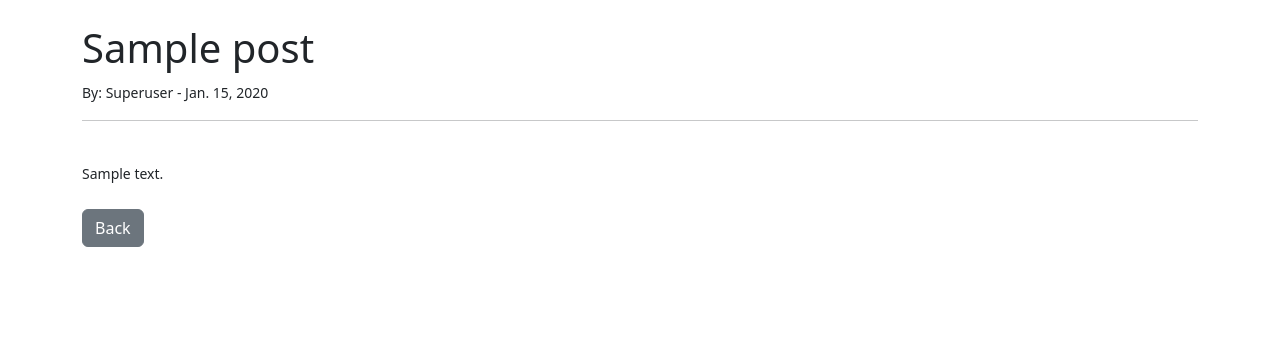
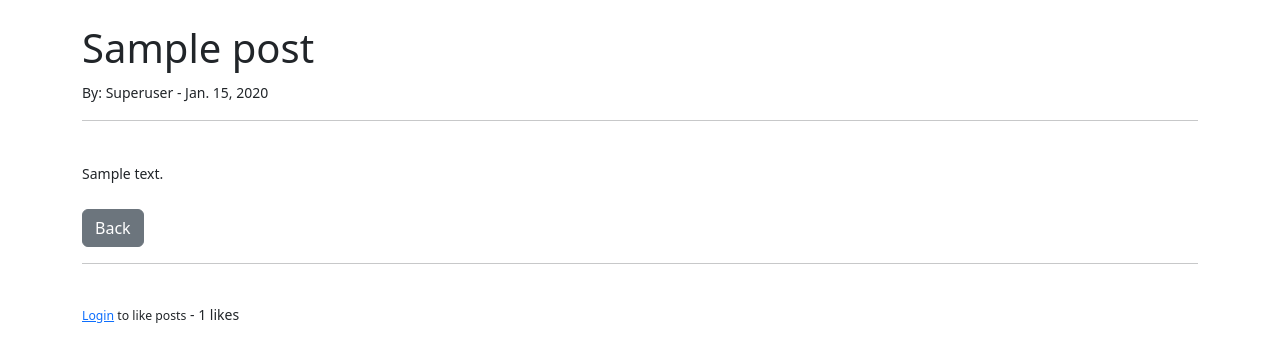
Before and after one commit to CodingbyDan/CoBu_v2, a Django app: page /article/1 in a window 1280 px wide. Shown: the part 56-418 px from the top of the page. Run offline with Django 5.2, Linux system fonts and the light colour scheme; data comes from the database, SQL or seed files in the repository; tables that the repository leaves empty hold one stand-in row (values such as "Sample post").

Commit message:
Add the function to like/unlike a post if user is logged in

```diff
--- a/CoBu_post/forms.py
+++ b/CoBu_post/forms.py
@@ -14,12 +14,13 @@ for item in choices:
 class PostForm(forms.ModelForm):
     class Meta:
         model = Post
-        fields = ('title', 'title_tag', 'author', 'category', 'body')
+        fields = ('title', 'title_tag', 'category', 'body')
 
         widgets = {
             'title': forms.TextInput(attrs={'class': 'form-control', 'placeholder': 'Enter a title..'}),
             'title_tag': forms.TextInput(attrs={'class': 'form-control', 'placeholder': 'Enter game title..'}),
-            'author': forms.Select(attrs={'class': 'form-control'}),
+            'author': forms.TextInput(attrs={'class': 'form-control', 'value': '', 'id': 'user', 'type': 'hidden'}),
+            #'author': forms.Select(attrs={'class': 'form-control'}),
             'category': forms.Select(choices=choice_list, attrs={'class': 'form-control'}),
             'body': forms.Textarea(attrs={'class': 'form-control'}),
         }
--- a/CoBu_post/models.py
+++ b/CoBu_post/models.py
@@ -21,6 +21,10 @@ class Post(models.Model):
     body = models.TextField()
     post_date = models.DateField(auto_now_add=True)
     category = models.CharField(max_length=255, default='uncategorised')
+    likes = models.ManyToManyField(User, related_name='blog_posts')
+
+    def total_likes(self):
+        return self.likes.count()
 
     def __str__(self):
         return self.title + ' | ' + str(self.author)
--- a/CoBu_post/templates/add_post.html
+++ b/CoBu_post/templates/add_post.html
@@ -12,6 +12,12 @@
             <button class="btn btn-primary">Post</button>
         </form>
     </div>
+
+    <script>
+        var name = "{{ user.id }}";
+        document.getElementById(" ").value = name;
+    </script>
+
 {% else %}
 
 You aren't authorised to be here!! (back off)
--- a/CoBu_post/templates/post_details.html
+++ b/CoBu_post/templates/post_details.html
@@ -19,4 +19,23 @@
     <br/><br/>
     <a href="{% url 'home' %}" class="btn btn-secondary">Back</a>
 
+    <br>
+    <hr>
+    <br>
+    <form action="{% url 'like_post' post.pk %}" method='POST'>
+        {% csrf_token %}
+    {% if user.is_authenticated %}
+        {% if liked %}
+            <button type="submit", name="post_id", value="{{ post.id }}", class="btn btn-danger btn-sm">Unlike</button>
+        {% else %}
+            <button type="submit", name="post_id", value="{{ post.id }}", class="btn btn-primary btn-sm">Like</button>
+        {% endif %}
+    {% else %}
+        <small><a href="{% url 'login' %}">Login</a> to like posts</small>
+    {% endif %}
+        - {{ total_likes }} likes
+    </form>
+
+
+
 {% endblock %}
--- a/CoBu_post/urls.py
+++ b/CoBu_post/urls.py
@@ -1,4 +1,4 @@
-from .views import HomeView, ArticleDetailView, AddPostView, UpdatePostView, DeletePostView, AddCategoryView, CategoryView
+from .views import HomeView, ArticleDetailView, AddPostView, UpdatePostView, DeletePostView, AddCategoryView, CategoryView, LikeView
 from django.urls import path
 
 urlpatterns = [
@@ -9,4 +9,5 @@ urlpatterns = [
     path('article/edit/<int:pk>', UpdatePostView.as_view(), name="update_post"),
     path('article/<int:pk>/remove', DeletePostView.as_view(), name="delete_post"),
     path('category/<str:cats>', CategoryView, name='category'),
+    path('like/<int:pk>', LikeView, name='like_post'),
 ]
--- a/CoBu_post/views.py
+++ b/CoBu_post/views.py
@@ -1,12 +1,26 @@
-from django.shortcuts import render
+from django.shortcuts import render, get_object_or_404
 from django.views.generic import TemplateView, ListView, DetailView, CreateView, UpdateView, DeleteView
 from .models import Post, Category
 from .forms import PostForm, EditForm
-from django.urls import reverse_lazy
+from django.urls import reverse_lazy, reverse
+from django.http import HttpResponseRedirect
 
 # Create your views here.
 # def home(request):
 #     return render(request, 'home.html', {})
+
+def LikeView(request, pk):
+    post = get_object_or_404(Post, id=request.POST.get('post_id'))
+    liked = False
+    if post.likes.filter(id=request.user.id).exists():
+        post.likes.remove(request.user)
+        liked = False
+    else:
+        post.likes.add(request.user)
+        liked = True
+
+    return HttpResponseRedirect(reverse('post-details', args=[str(pk)]))
+
 
 class HomeView(ListView):
     model = Post
@@ -43,7 +57,17 @@ class ArticleDetailView(DetailView):
     def get_context_data(self, *args, **kwargs):
         cat_menu = Category.objects.all()
         context = super(ArticleDetailView, self).get_context_data(*args, **kwargs)
+
+        stuff = get_object_or_404(Post, id=self.kwargs['pk'])
+        total_likes = stuff.total_likes()
+
+        liked = False
+        if stuff.likes.filter(id=self.request.user.id).exists():
+            liked = True
+
         context["cat_menu"] = cat_menu
+        context["total_likes"] = total_likes
+        context["liked"] = liked
         return context
 
 
@@ -57,6 +81,12 @@ class AddPostView(CreateView):
         context = super(AddPostView, self).get_context_data(*args, **kwargs)
         context["cat_menu"] = cat_menu
         return context
+
+    def form_valid(self, form):
+        self.object = form.save(commit=False)
+        self.object.author = self.request.user
+        self.object.save()
+        return super().form_valid(form)
 
 
 class UpdatePostView(UpdateView):
```
Also changed, not shown: CoBu_post/migrations/0005_post_likes.py (added). Lines whose indentation alone changed are shown as unchanged.
